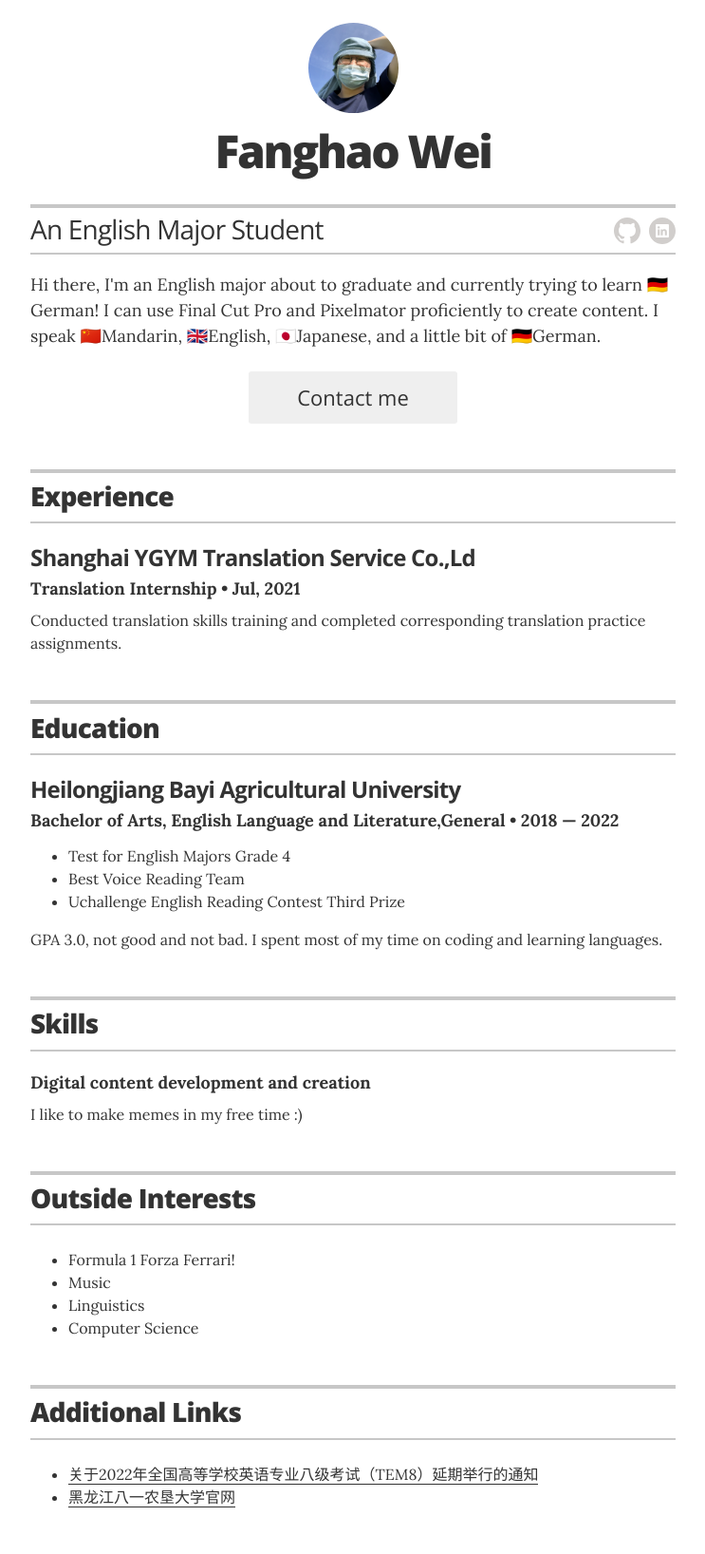
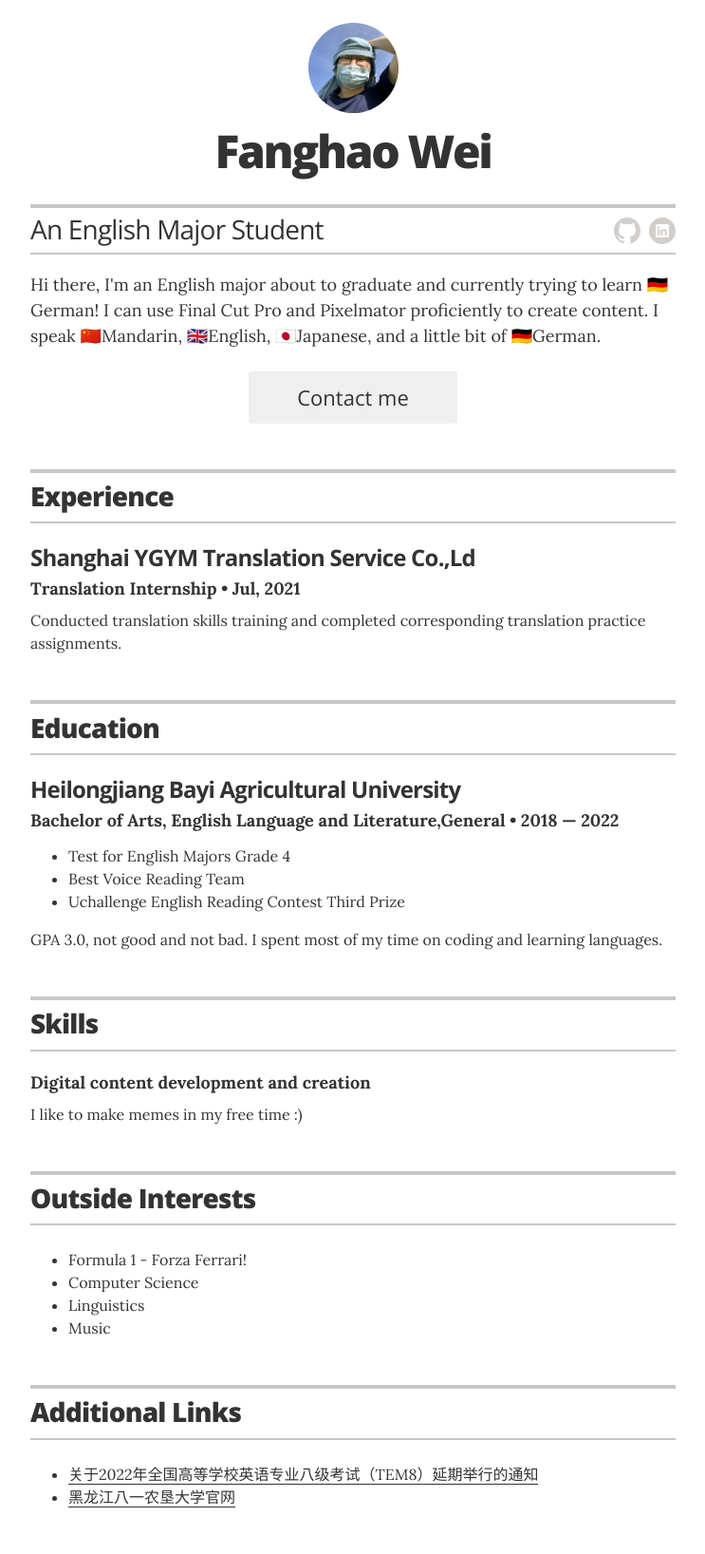
Before and after one commit to vfanghao/fanghao.me, a Jekyll site: the page built from index.html, in a window 1280 px wide. Shown: the whole page at 95% size, without its empty margins (268-1011 px from the left). Built offline with Jekyll 4.4.1, drawn with Linux system fonts in a browser that asks for light colours.

```diff
--- a/_data/interests.yml
+++ b/_data/interests.yml
@@ -1,5 +1,5 @@
 # Interests
-- description: Formula 1      Forza Ferrari!
+- description: Formula 1 - Forza Ferrari!
+- description: Computer Science
+- description: Linguistics
 - description: Music
-- description: Linguistics
-- description: Computer Science
```
